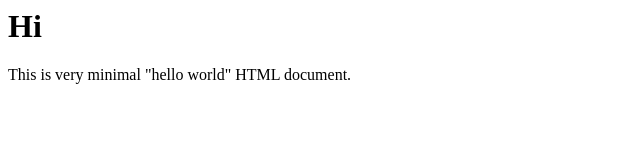
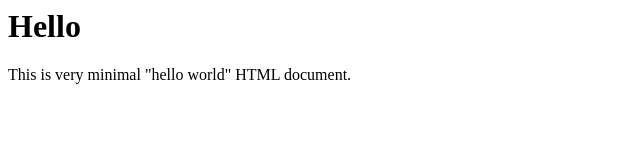
Before and after one commit to danabrandala/spoon, a plain HTML site: page index.html in a window 1280 px wide. Shown: the full height of the page, 0-640 px from the left. Drawn offline with Linux system fonts and the light colour scheme.

Commit message:
Update index.html

```diff
--- a/index.html
+++ b/index.html
@@ -6,7 +6,7 @@
       </TITLE>
    </HEAD>
 <BODY>
-   <H1>Hi</H1>
+   <H1>Hello</H1>
    <P>This is very minimal "hello world" HTML document.</P>
 </BODY>
 </HTML>
```
